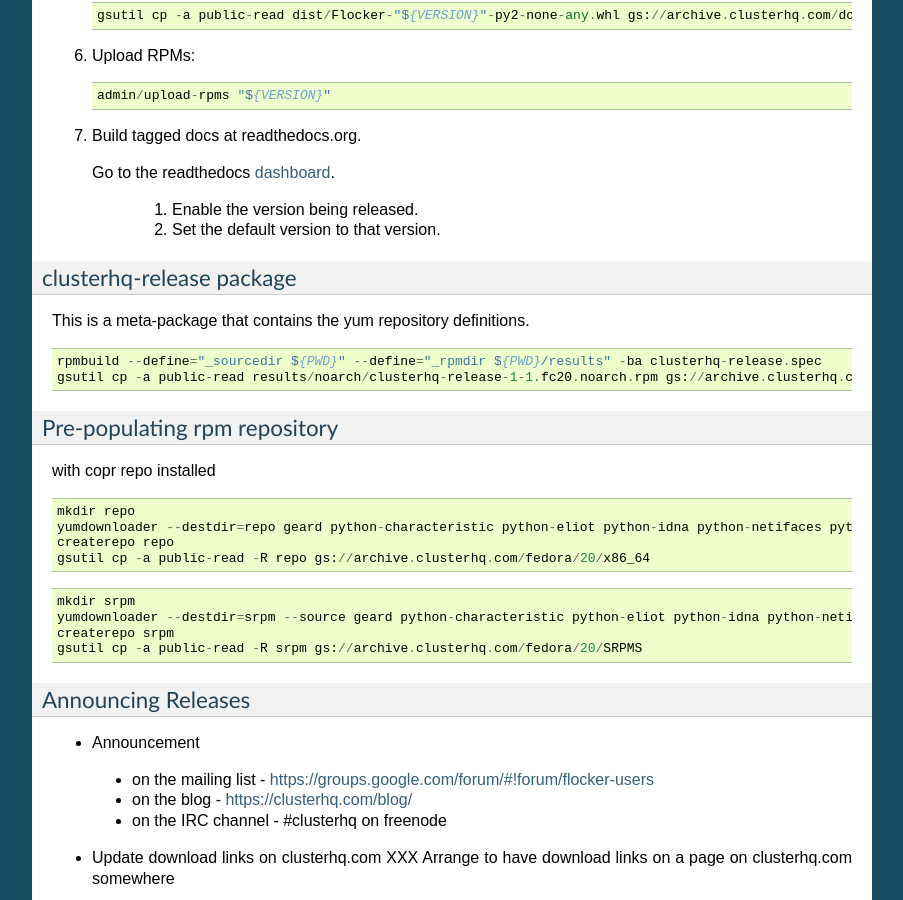
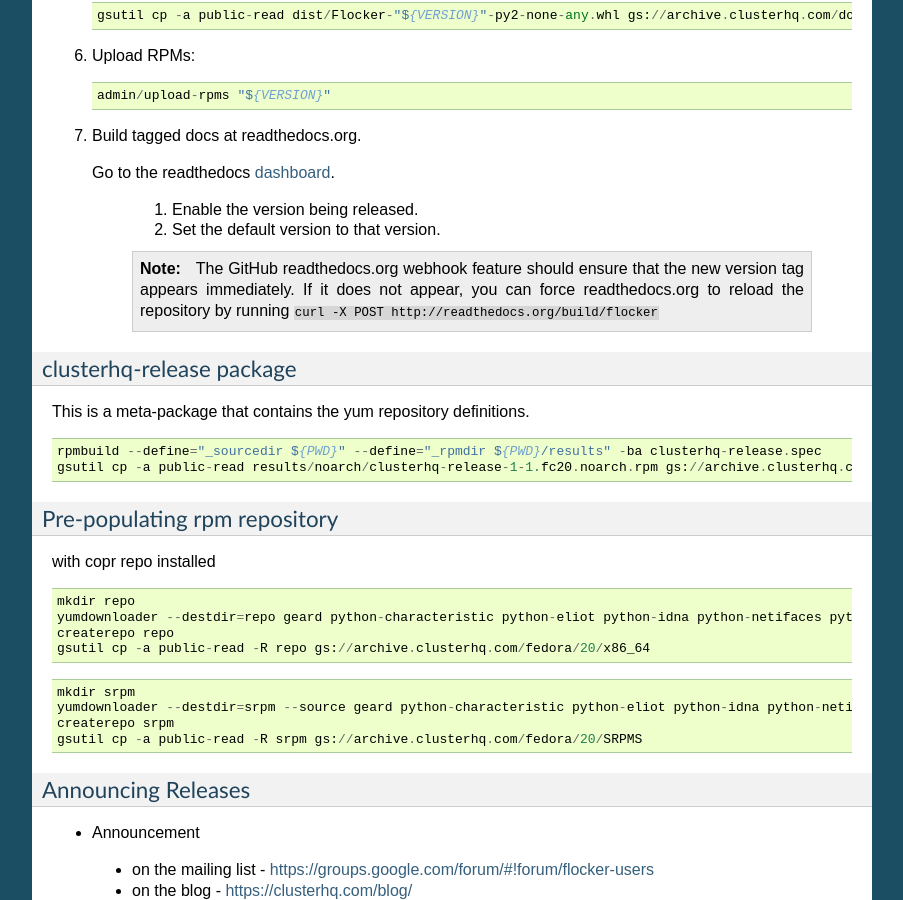
Before and after one commit to ClusterHQ/flocker, a Sphinx documentation site: the page built from docs/release-process.rst, in a window 1280 px wide and 900 px high, scrolled down 1989 px. Shown: the whole window, without its empty margins (198-1101 px from the left). Built offline with Sphinx 7.4.7, drawn with Linux system fonts in a browser that asks for light colours.

Commit message:
A note about webhooks in readthdocs

```diff
--- a/docs/release-process.rst
+++ b/docs/release-process.rst
@@ -114,6 +114,9 @@
     #. Enable the version being released.
     #. Set the default version to that version.
 
+    .. note:: The GitHub readthedocs.org webhook feature should ensure that the new version tag appears immediately.
+              If it does not appear, you can force readthedocs.org to reload the repository by running
+              ``curl -X POST http://readthedocs.org/build/flocker``
 
 clusterhq-release package
 ~~~~~~~~~~~~~~~~~~~~~~~~~
```
